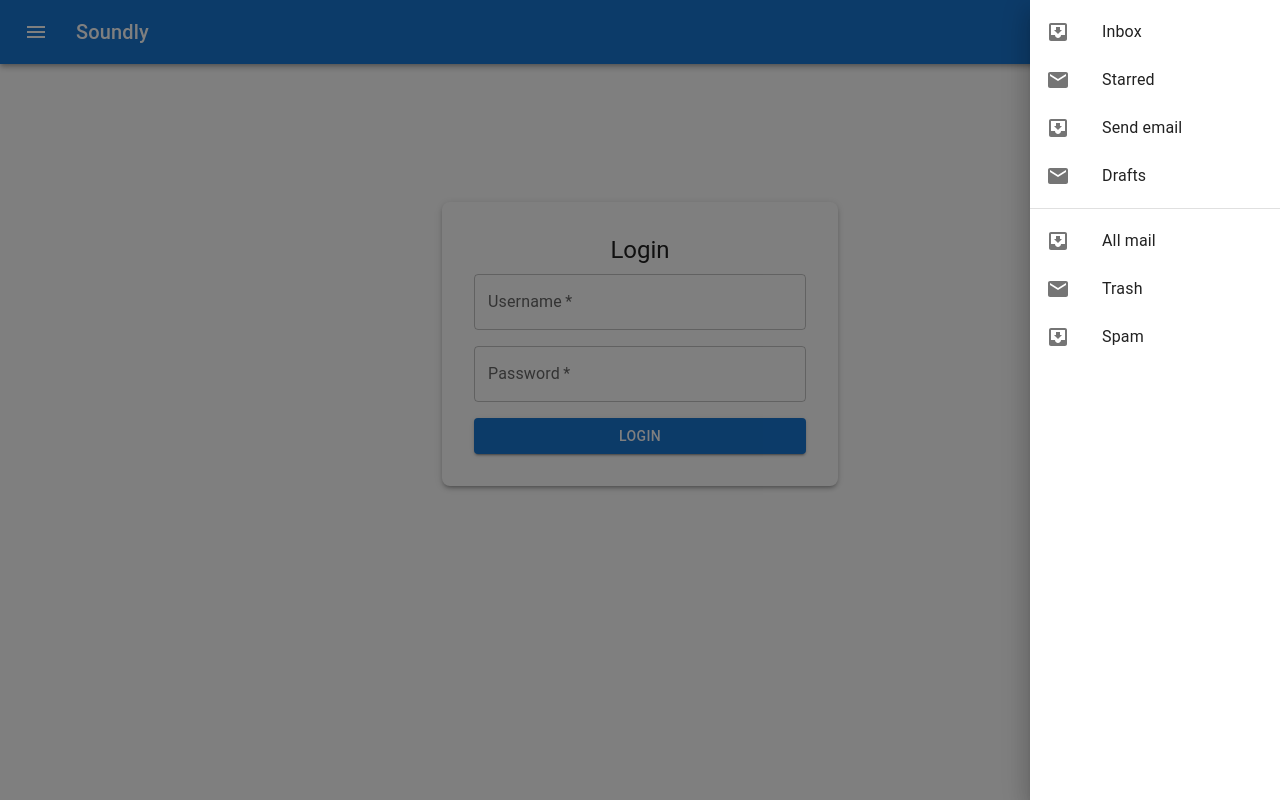
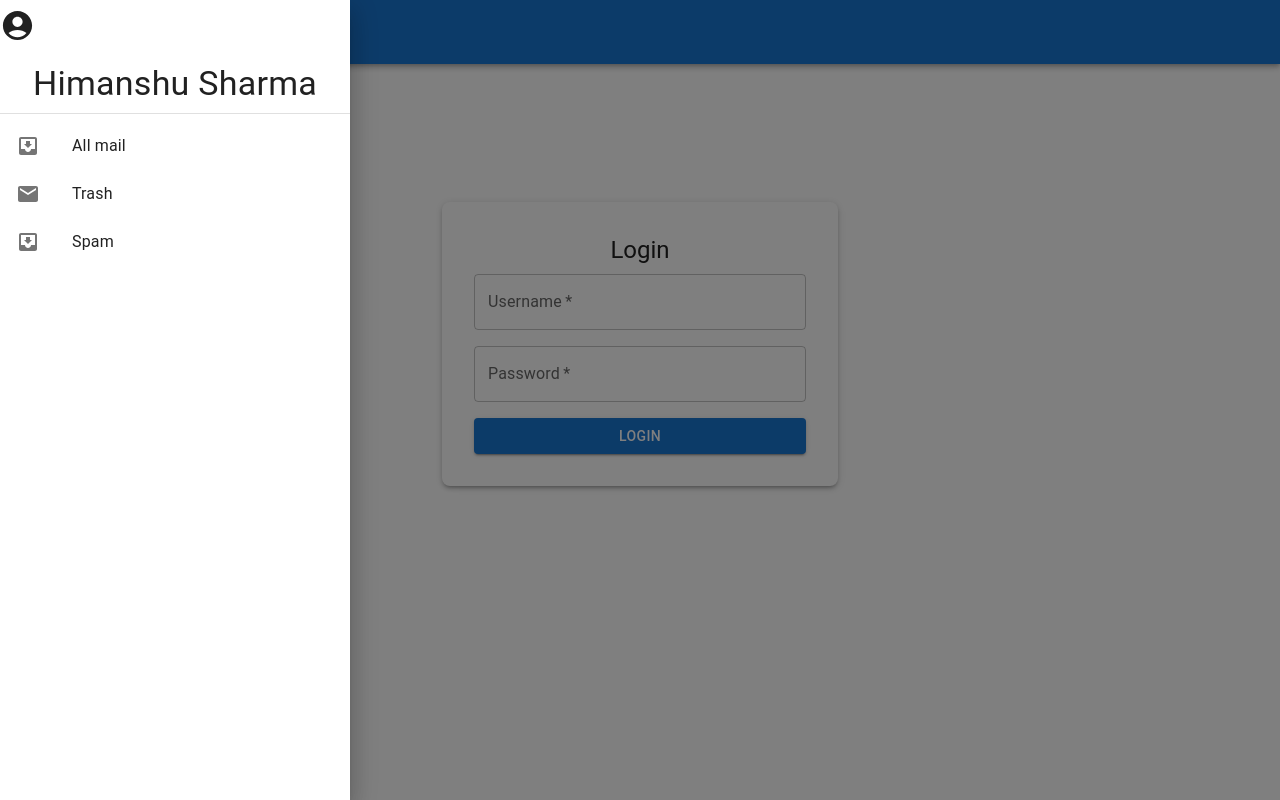
Before and after one commit to hmnhGeek/Soundly-UI, a React (Create React App) app: page / in a window 1280 px wide. Both pictures are taken after a click on the button "menu". Built offline with nearby package versions, Linux system fonts and the light colour scheme.

Commit message:
Added profile image in the app drawer

```diff
--- a/src/components/CustomDrawer/CustomDrawer.jsx
+++ b/src/components/CustomDrawer/CustomDrawer.jsx
@@ -1,4 +1,4 @@
-import React from "react";
+import React, { useContext } from "react";
 import Box from "@mui/material/Box";
 import Drawer from "@mui/material/Drawer";
 import List from "@mui/material/List";
@@ -9,26 +9,35 @@ import ListItemIcon from "@mui/material/ListItemIcon";
 import ListItemText from "@mui/material/ListItemText";
 import InboxIcon from "@mui/icons-material/MoveToInbox";
 import MailIcon from "@mui/icons-material/Mail";
+import { AuthContext } from "../../AuthContext";
+import { Avatar, Typography } from "@mui/material";
+import { AccountCircle } from "@mui/icons-material";
 
 export default function CustomDrawer({ open, toggleDrawer }) {
+  const { userProfileImage } = useContext(AuthContext);
+
   const list = (
     <Box
-      sx={{ width: 250 }}
+      sx={{ width: 350 }}
       role="presentation"
       onClick={toggleDrawer(false)}
       onKeyDown={toggleDrawer(false)}
     >
       <List>
-        {["Inbox", "Starred", "Send email", "Drafts"].map((text, index) => (
-          <ListItem key={text} disablePadding>
-            <ListItemButton>
-              <ListItemIcon>
-                {index % 2 === 0 ? <InboxIcon /> : <MailIcon />}
-              </ListItemIcon>
-              <ListItemText primary={text} />
-            </ListItemButton>
-          </ListItem>
-        ))}
+        {userProfileImage ? (
+          <img
+            src={userProfileImage}
+            alt="Cover"
+            width="100%"
+            height="auto"
+            style={{ borderRadius: "0%" }}
+          />
+        ) : (
+          <AccountCircle fontSize="large" />
+        )}
+        <Typography align="center" mt={2} variant="h4">
+          Himanshu Sharma
+        </Typography>
       </List>
       <Divider />
       <List>
@@ -47,7 +56,7 @@ export default function CustomDrawer({ open, toggleDrawer }) {
   );
 
   return (
-    <Drawer anchor="right" open={open} onClose={toggleDrawer(false)}>
+    <Drawer anchor="left" open={open} onClose={toggleDrawer(false)}>
       {list}
     </Drawer>
   );
```
